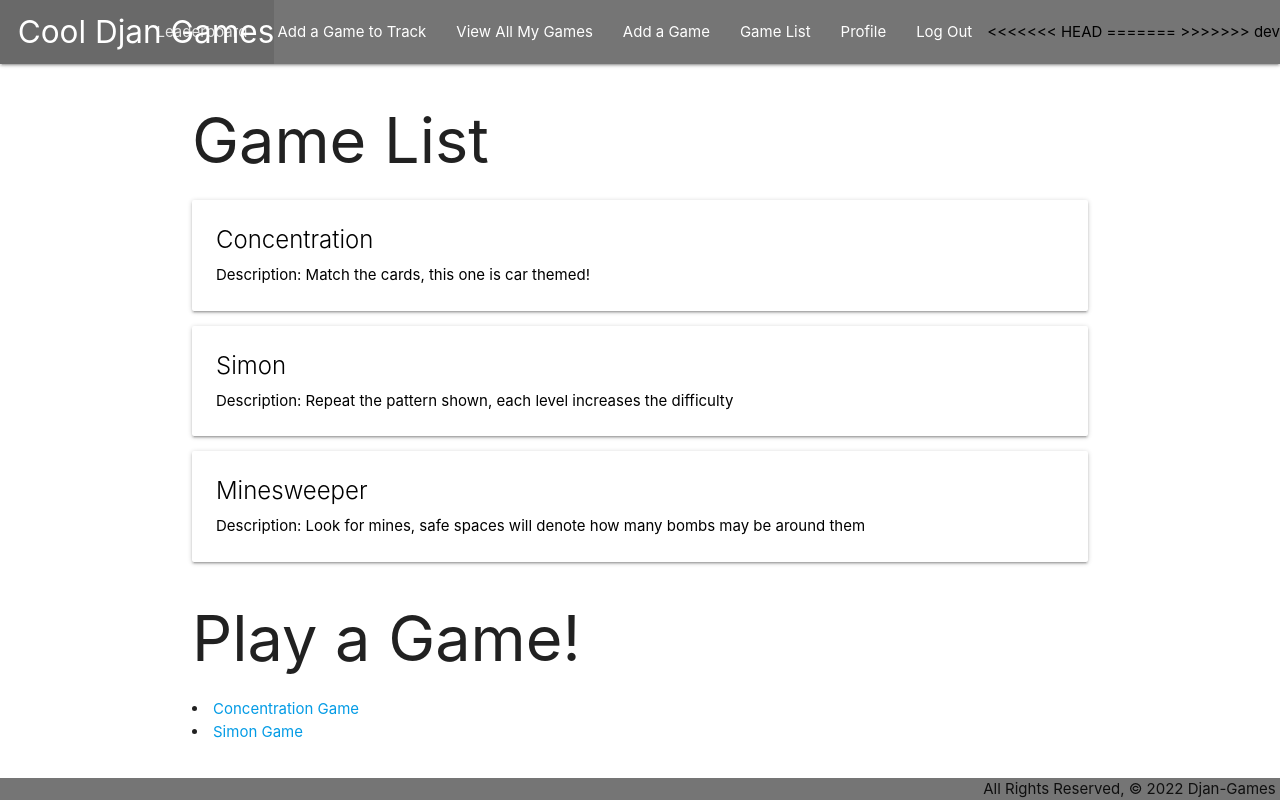
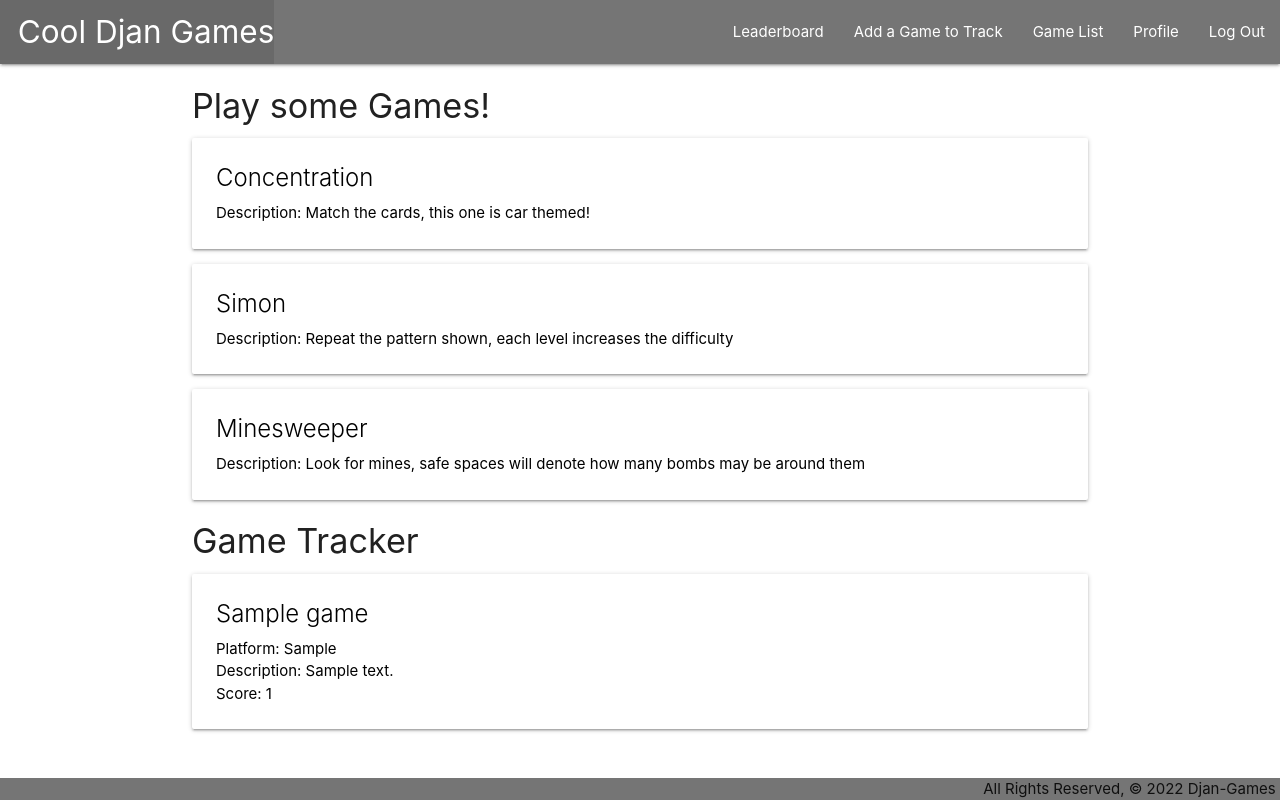
Before and after one commit to the-magic-methods/djan-games, a Django app: page /games/ in a window 1280 px wide. Run offline with Django 4.2, Linux system fonts and the light colour scheme; a user stored in the database is signed in; tables that the repository leaves empty hold one stand-in row (values such as "Sample post").

Commit message:
mvp with 3 games

```diff
--- a/main_app/templates/base.html
+++ b/main_app/templates/base.html
@@ -21,13 +21,8 @@
         <ul class="right black-text">
   {% if user.is_authenticated %}
             <li><a href="{% url 'leaderboard' %}">Leaderboard</a></li>
-<<<<<<< HEAD
             <li><a href="{% url 'games_create' %}">Add a Game to Track</a></li>
-            <li><a href="{% url 'index' %}">View All My Games</a></li>
-=======
-            <li><a href="{% url 'games_create' %}">Add a Game</a></li>
             <li><a href="{% url 'index' %}">Game List</a></li>
->>>>>>> dev
             <li><a href="{% url 'profile' %}">Profile</a></li>
             <li><a href="{% url 'logout' %}">Log Out</a></li>
             {% else %}
--- a/main_app/templates/games/Simon_Game.html
+++ b/main_app/templates/games/Simon_Game.html
@@ -20,11 +20,12 @@
         <ul class="right black-text">
   {% if user.is_authenticated %}
             <li><a href="{% url 'leaderboard' %}">Leaderboard</a></li>
-            <li><a href="{% url 'games_create' %}">Add a Game</a></li>
+            <li><a href="{% url 'games_create' %}">Add a Game to Track</a></li>
             <li><a href="{% url 'index' %}">Game List</a></li>
             <li><a href="{% url 'profile' %}">Profile</a></li>
             <li><a href="{% url 'logout' %}">Log Out</a></li>
             {% else %}
+            <li><a href="{% url 'signup' %}">Sign Up</a></li>
             <li><a href="{% url 'login' %}">Log In</a></li>
   {% endif %}
         </ul>
--- a/main_app/templates/games/index.html
+++ b/main_app/templates/games/index.html
@@ -1,7 +1,7 @@
 {% extends 'base.html' %}
 {% block content %}
 
-<h1>Game List</h1>
+<h4>Play some Games!</h4>
 
   <div class="card">
     <a href="{% url 'memory-game' %}">
@@ -30,9 +30,19 @@
     </a>
   </div>
 
-<h1>Play a Game!</h1>
+<h4>Game Tracker</h4>
 
-<li><a href="{% url 'memory-game' %}">Concentration Game</a></li>
-<li><a href="{% url 'Simon-Game' %}">Simon Game</a></li>
+{% for game in games %}
+  <div class="card">
+    <a href="{% url 'detail' game.id %}">
+        <div class="card-content black-text">
+            <span class="card-title">{{ game.gamename }}</span>
+            <p>Platform: {{ game.platform }}</p>
+            <p>Description: {{ game.description }}</p>
+            <p>Score: {{game.score_set.first}}</p>
+    </div>
+    </a>
+  </div>
+{% endfor %}
 
 {% endblock %}
--- a/main_app/templates/games/mine-sweeper.html
+++ b/main_app/templates/games/mine-sweeper.html
@@ -21,11 +21,12 @@
             <ul class="right black-text">
       {% if user.is_authenticated %}
                 <li><a href="{% url 'leaderboard' %}">Leaderboard</a></li>
-            <li><a href="{% url 'games_create' %}">Add a Game</a></li>
+                <li><a href="{% url 'games_create' %}">Add a Game to Track</a></li>
                 <li><a href="{% url 'index' %}">Game List</a></li>
                 <li><a href="{% url 'profile' %}">Profile</a></li>
                 <li><a href="{% url 'logout' %}">Log Out</a></li>
                 {% else %}
+                <li><a href="{% url 'signup' %}">Sign Up</a></li>
                 <li><a href="{% url 'login' %}">Log In</a></li>
       {% endif %}
             </ul>
```
Also changed, not shown: main_app/templates/games/memory-game.html (+3 -4 lines), main_app/migrations/0014_alter_game_id_alter_profile_id_alter_score_id.py, main_app/migrations/0016_merge_20230104_2205.py (added). Lines whose indentation alone changed are shown as unchanged.
